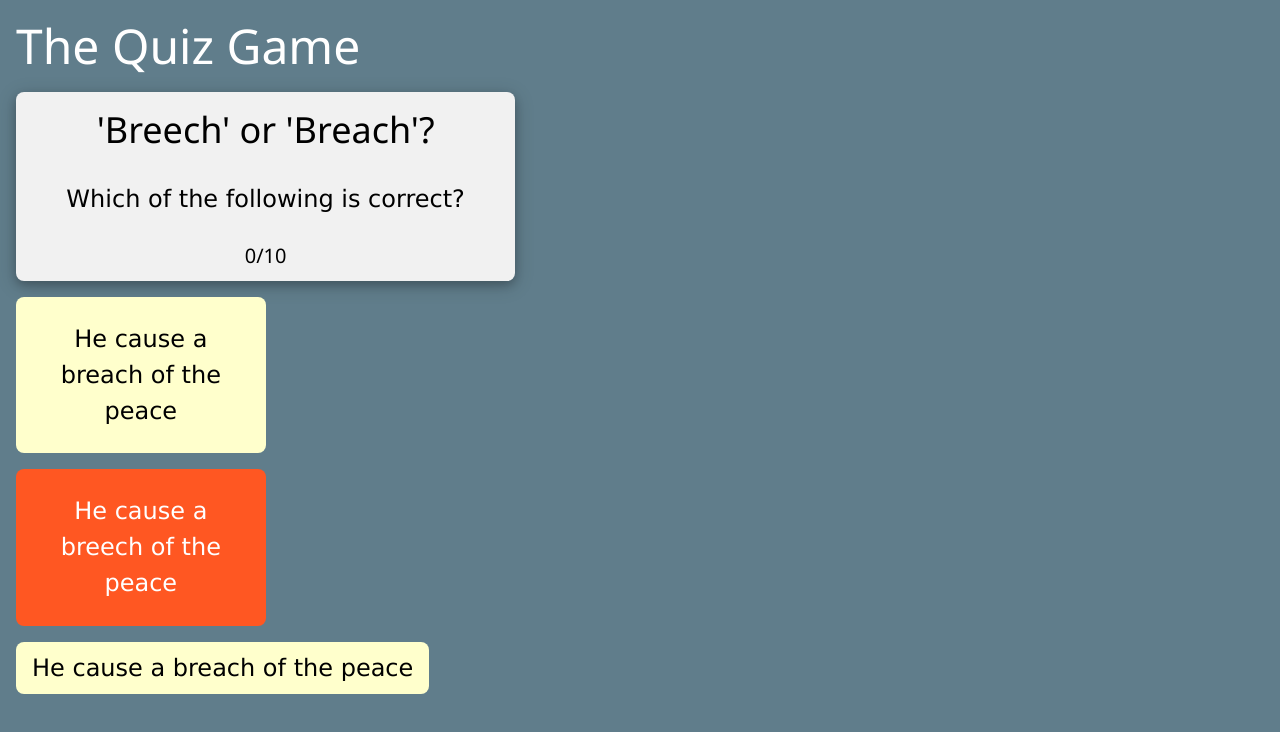
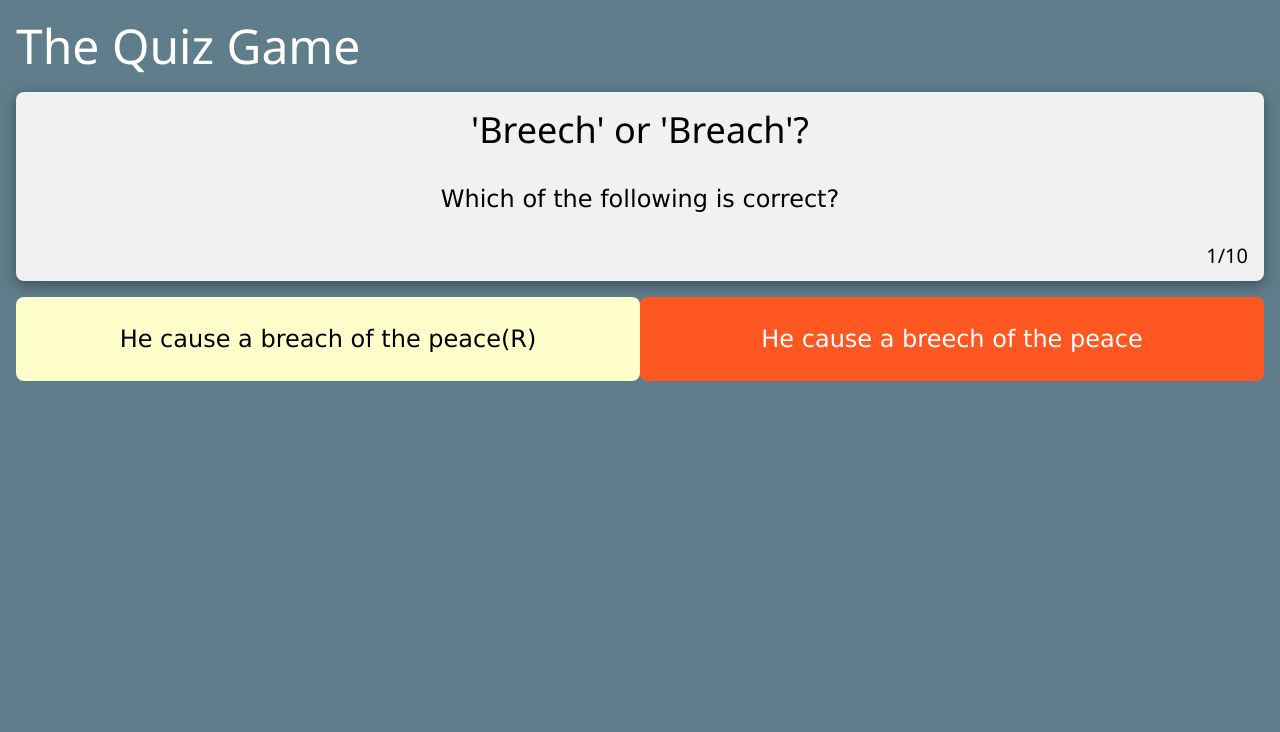
Before and after one commit to gdick-crypto/quiz-game-card, a plain HTML site: page index.html in a window 1280 px wide. Drawn offline with nearby package versions, Linux system fonts and the light colour scheme.

Commit message:
Simplify style and add JavaScript support

```diff
--- a/index.html
+++ b/index.html
@@ -12,21 +12,29 @@
         <h1 class="w3-xxxlarge">The Quiz Game</h1>
     </header>
     <main class="w3-container">
-        <div class="w3-container w3-light-grey w3-center w3-card-4 w3-round-large" style="width: 40%;">
+        <div class="w3-container w3-light-grey w3-center w3-card-4 w3-round-large w3-animate-top">
             <h3 class="w3-xxlarge">'Breech' or 'Breach'?</h3>
             <p class="w3-xlarge">Which of the following is correct?</p>
-            <h4 class="quiz-counter"><span>0</span>/10</h4>
+            <h4 class="w3-right-align"><span class="counter">1</span>/10</h4>
+        </div>
+        <div class="w3-row">
+            <div id="a-answer" class="w3-col m6 w3-xlarge w3-panel w3-pale-yellow w3-hover-grey w3-center w3-hover-shadow w3-round-large w3-animate-left" onclick="checkAnswer(this)">
+                <p>He cause a breach of the peace(R)</p>
+            </div>
+            <div id="b-answer" class="w3-col m6 w3-xlarge w3-panel w3-deep-orange w3-hover-grey w3-center w3-hover-shadow w3-round-large w3-animate-right" onclick="checkAnswer(this)">
+                <p>He cause a breech of the peace</p>
+            </div>
         </div>
 
-        <div class="w3-xlarge w3-panel w3-pale-yellow w3-center w3-hover-shadow w3-round-large right-answer" style="width: 20%;">
-            <p>He cause a breach of the peace</p>
-        </div>
-        <div class="w3-xlarge w3-panel w3-deep-orange w3-center w3-hover-shadow w3-round-large" style="width: 20%;">
-            <p>He cause a breech of the peace</p>
-        </div>
-        <button class="w3-xlarge w3-button w3-pale-yellow w3-round-large">
-            He cause a breach of the peace
-        </button>
     </main>
+
+    <script>
+        let answerA = true;
+        let answerB = false;
+
+        function checkAnswer(p1){
+            if (){}
+        }
+    </script>
 </body>
 </html>
```
